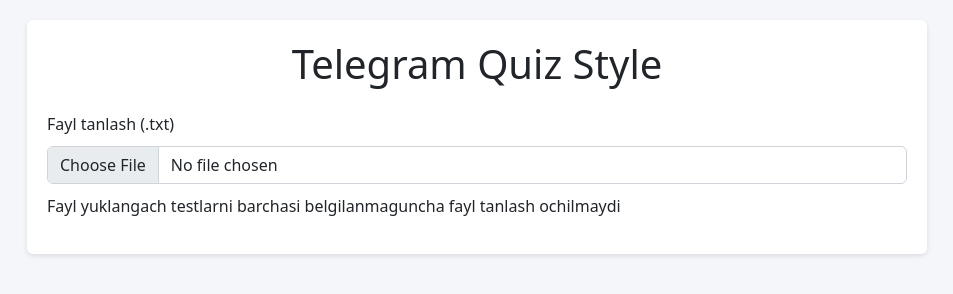
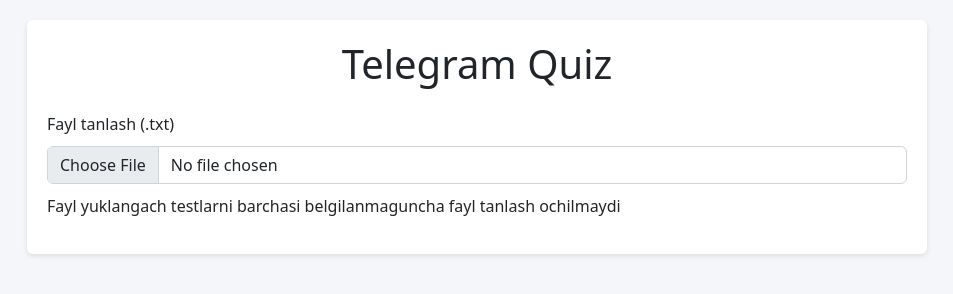
Before and after one commit to sobirrr083/tezkorquiz2version, a plain HTML site: page telegramquiz.html in a window 1280 px wide. Shown: the whole page, without its empty margins (163-1116 px from the left). Drawn offline with nearby package versions, Linux system fonts and the light colour scheme.

Commit message:
Update telegramquiz.html

```diff
--- a/telegramquiz.html
+++ b/telegramquiz.html
@@ -99,7 +99,7 @@
 </head>
 <body>
 <div class="container">
-  <h1 class="text-center mb-4">Telegram Quiz Style</h1>
+  <h1 class="text-center mb-4">Telegram Quiz</h1>
   <div class="mb-3" id="fileSection">
     <label for="fileInput" class="form-label file-label">Fayl tanlash (.txt)</label>
     <input type="file" class="form-control" id="fileInput" accept=".txt" />
```
